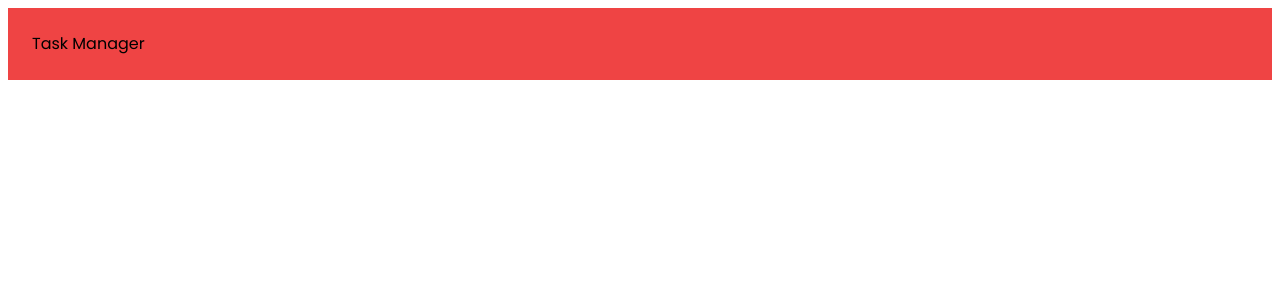
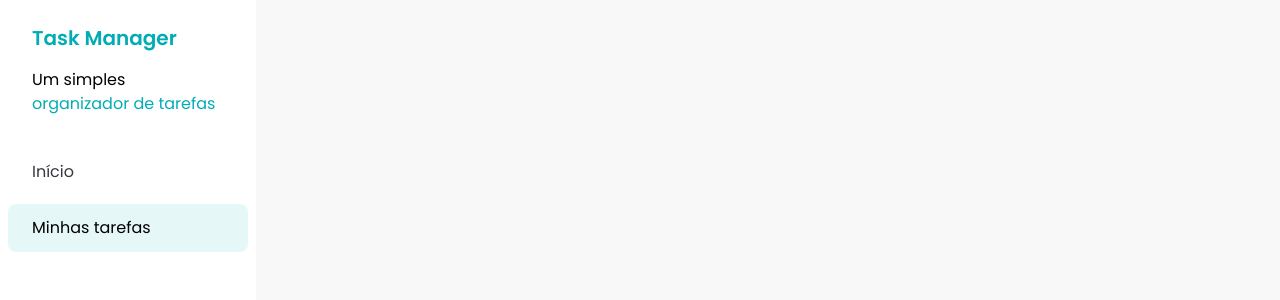
Before and after one commit to cerqMateus/react-tasks, a React (Vite) app: page / in a window 1280 px wide. Shown: the top 300 px of the page. Built offline with nearby package versions, Linux system fonts and the light colour scheme.

Commit message:
feat: add Sidebar and SidebarButton components

```diff
--- a/src/App.jsx
+++ b/src/App.jsx
@@ -1,7 +1,9 @@
+import Sidebar from './components/Sidebar';
+
 function App() {
   return (
     <div>
-      <h1 className="m-2 bg-red-500 p-6">Task Manager</h1>
+      <Sidebar />
     </div>
   );
 }
--- /dev/null
+++ b/src/components/Sidebar.jsx
@@ -0,0 +1,21 @@
+import SidebarButton from './SidebarButton';
+
+const Sidebar = () => {
+  return (
+    <div className="h-screen w-64 bg-white">
+      <div className="space-y-4 px-8 py-6">
+        <h1 className="text-xl font-semibold text-[#00ADB5]">Task Manager</h1>
+        <p>
+          Um simples{' '}
+          <span className="text-[#00ADB5]">organizador de tarefas</span>
+        </p>
+      </div>
+      <div className="flex flex-col gap-2 p-2">
+        <SidebarButton variant="unselected">Início</SidebarButton>
+        <SidebarButton variant="selected">Minhas tarefas</SidebarButton>
+      </div>
+    </div>
+  );
+};
+
+export default Sidebar;
--- /dev/null
+++ b/src/components/SidebarButton.jsx
@@ -0,0 +1,18 @@
+const SidebarButton = ({ children, variant }) => {
+  const getVariantClasses = () => {
+    if (variant === 'unselected') {
+      return 'text-[#35383E]';
+    }
+    if (variant === 'selected') {
+      return 'bg-[#E6F7F8] text[#00ADB5]';
+    }
+  };
+
+  return (
+    <a href="#" className={`rounded-lg px-6 py-3 ${getVariantClasses()}`}>
+      {children}
+    </a>
+  );
+};
+
+export default SidebarButton;
--- a/src/index.css
+++ b/src/index.css
@@ -129,4 +129,8 @@
     font-weight: 100;
     font-style: italic;
   }
+
+  body {
+    background: #f8f8f8;
+  }
 }
```
